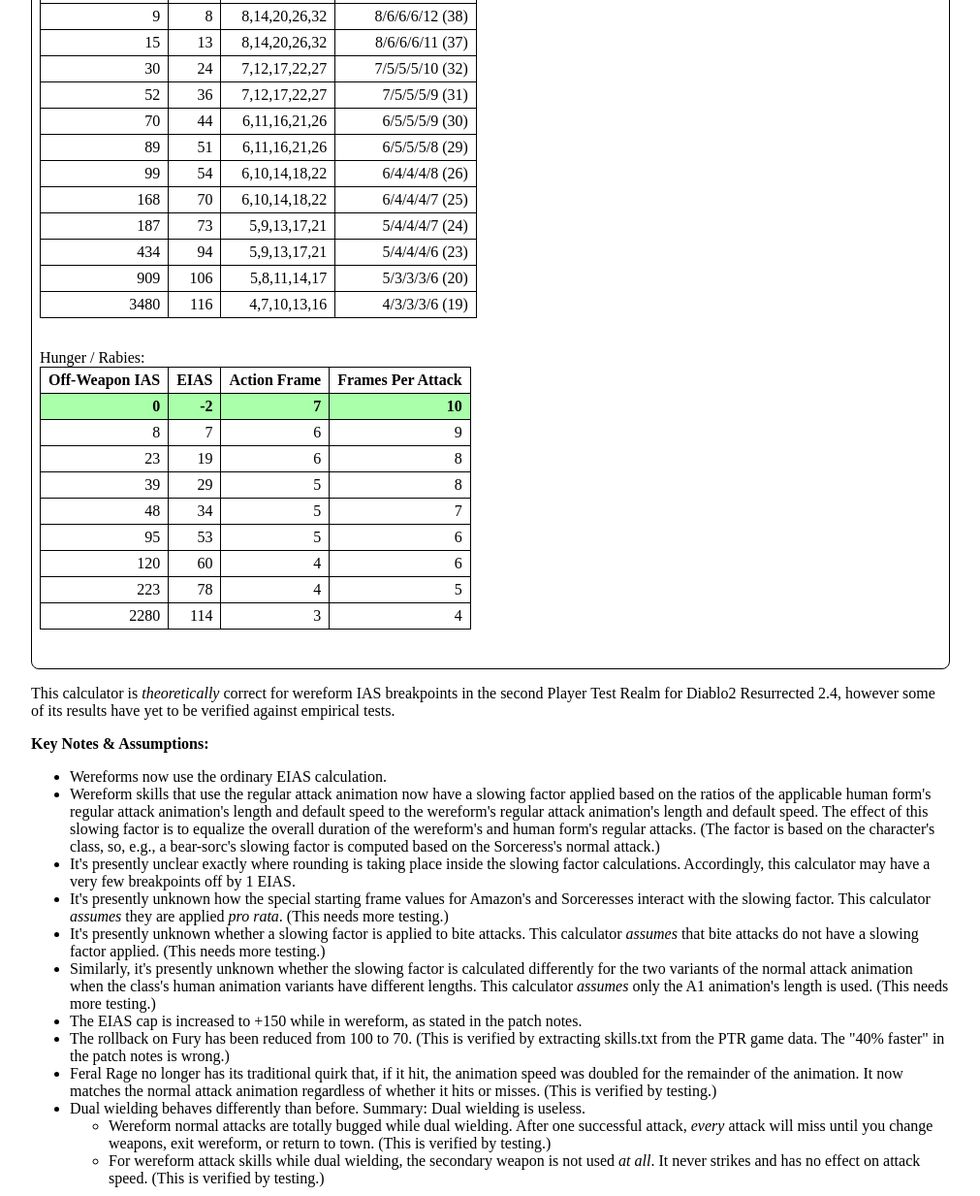
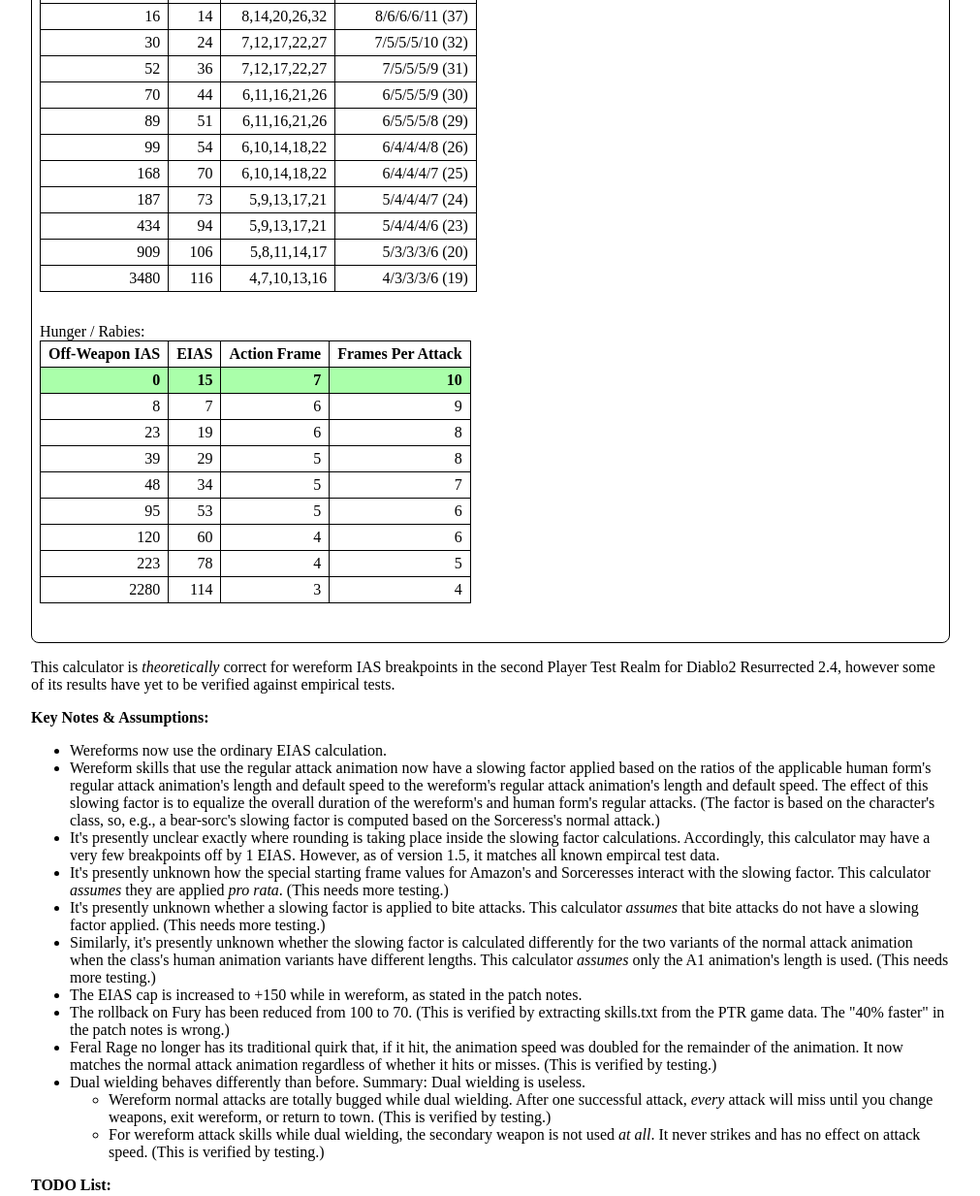
Before and after one commit to ChthonVII/d2r_24ptr2_wereform_calculator, a plain HTML site: page index.html in a window 1280 px wide. Shown: the part 1305-2538 px from the top of the page at 97% size, without its empty margins (134-1145 px from the left). Drawn offline with Linux system fonts and the light colour scheme.

Commit message:
Change rounding behavior
I think it's finally correct!

```diff
--- a/index.html
+++ b/index.html
@@ -119,7 +119,7 @@
     <body onload="UpdateAll();">
        <div class="pagecenter">
             <h1 class="mainheading">D2R 2.4 PTR2 Wereform IAS Calculator</h1>
-            <div style="text-align: right; margin-right: 1em;">version 1.4</div>
+            <div style="text-align: right; margin-right: 1em;">version 1.5</div>
             <form class="mainform">
 
 
@@ -288,6 +288,7 @@
                         <li>
                             It's presently unclear exactly where rounding is taking place inside the slowing factor calculations.
                             Accordingly, this calculator may have a very few breakpoints off by 1 EIAS.
+                            However, as of version 1.5, it matches all known empircal test data.
                         </li>
                         <li>
                             It's presently unknown how the special starting frame values for Amazon's and  Sorceresses interact with the slowing factor. This calculator <em>assumes</em> they are applied <em>pro rata</em>. (This needs more testing.)
--- a/math.js
+++ b/math.js
@@ -16,6 +16,7 @@
  * Since javascript's Math.floor() rounds towards negative infinity, we need this function:
 */
 function TruncateToInt(input){
+    if (input < 0) {alert("yo!");}
     return (input >= 0) ? Math.floor(input) : Math.ceil(input);
 }
 
@@ -36,9 +37,9 @@ function TruncateToInt(input){
  * TODO: add slowing effects
 */
 function ComputeEIAS(skillias, gearias, wsm, sequencefactor, skillfactor, eiascap){
-    var output = 100 + skillias + TruncateToInt((120 * gearias)/(120 + gearias)) - wsm + sequencefactor + skillfactor;
+    var output = skillias + TruncateToInt((120 * gearias)/(120 + gearias)) - wsm + sequencefactor + skillfactor;
     output = Math.min(output, eiascap);
-    output = Math.max(output, 15);
+    output = Math.max(output, -85);
     return output;
 }
 
@@ -201,7 +202,7 @@ function CalculateFPA(skillname, playerclass, morph, wclass, cappedeias){
     // for now assume only A1 and A2 have a slowing factor
     // but it's possible the A1 factor is just applied to everything
     // may need to revise this once bite can be tested more
-    var adjustedanimationspeed = animationspeed;
+    var nerffactor = 1;
     if (iswereform && ((animation == "A1") || (animation == "A2"))){
         var humanstartframe = framedata[playerclass][animation]["perweaponata"][wclass]["startframe"];
         var humanactionframes = framedata[playerclass][animation]["perweaponata"][wclass]["actionframes"];
@@ -210,12 +211,8 @@ function CalculateFPA(skillname, playerclass, morph, wclass, cappedeias){
 
         // compute the 2.4 wereform nerf
         // This is a best guess that matches the observed Fury data.
-        // (1) I am guessing this replaces the animationspeed term, b/c that's how the old wereform adjustment works
-        // (2) The double truncation (here and then when increment is computed) makes a difference.
-        // Both single and double truncation fail to match a few observed breakpoints.
-        // I'm hoping this is just flaws in the data, since matching both seems impossible.
-        // (3) I'm totally guessing about humanstartframe; this needs tested
-        adjustedanimationspeed = TruncateToInt((256 * framesperdirection * humananimationspeed)/((humanframesperdirection - humanstartframe) * animationspeed));
+        // Left as a float b/c its terms are likely inside the calculation where it's applied
+         nerffactor = (framesperdirection * humananimationspeed)/((humanframesperdirection - humanstartframe) * animationspeed);
     }
 
     // set some variables based on the specific skill
@@ -230,7 +227,9 @@ function CalculateFPA(skillname, playerclass, morph, wclass, cappedeias){
     var lastactionframe = -1;
     var ticks = (skilldata[skillname]["issequence"]) ? 1 : 0;  // sequence skills don't skip tick0 like everything else does
     var maxcounter = framesperdirection * 256;
-    var increment = TruncateToInt((adjustedanimationspeed * cappedeias)/100);
+    var increment = TruncateToInt((animationspeed * cappedeias)/100);
+    increment += animationspeed;
+    increment = TruncateToInt(increment * nerffactor);
     var prevticks=[0];
     var output_fpa=[];
     var output_actionframes=[];
--- a/ui.js
+++ b/ui.js
@@ -45,10 +45,10 @@ function CalculateSingleTable(tablebodyelement, skillname, playerclass, morph, o
             newrow.appendChild(leftcell);
             var middlecell = document.createElement('td');
             if (tempIAS == 0){
-                middlecell.innerHTML = smallesteiassamebp - 100;
+                middlecell.innerHTML = smallesteiassamebp;
             }
             else {
-                middlecell.innerHTML = eias - 100;
+                middlecell.innerHTML = eias;
             }
             newrow.appendChild(middlecell);
             var midrightcell = document.createElement('td');
@@ -123,14 +123,14 @@ function RecalculateTables(){
     var wsm = weaponlist[weapon]["wsm"];
 
     // new EIAS cap for wereforms
-    var EIAScap = 175;
+    var EIAScap = 75;
     if ((playermorph == "werewolf") || (playermorph == "werebear")){
-        EIAScap = 250;
+        EIAScap = 150;
     }
 
     // compute EIAS for display
     // (don't use this value, since it might change if the skill has a bonus/penalty)
-    var displayEIAS = ComputeEIAS(totalskillIAS, totalgearIAS, wsm, 0, 0, EIAScap) - 100;
+    var displayEIAS = ComputeEIAS(totalskillIAS, totalgearIAS, wsm, 0, 0, EIAScap);
     document.getElementById('displayeias').value = displayEIAS;
 
     // get dom elements to manipulate
```
